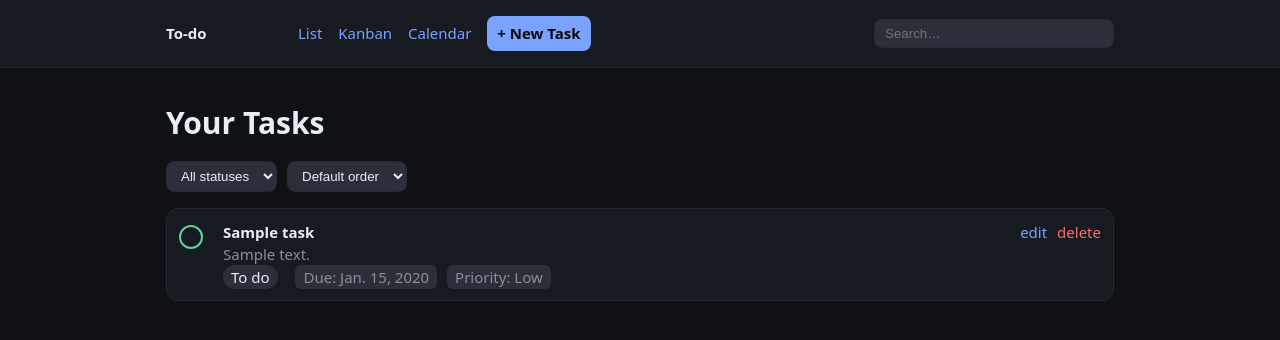
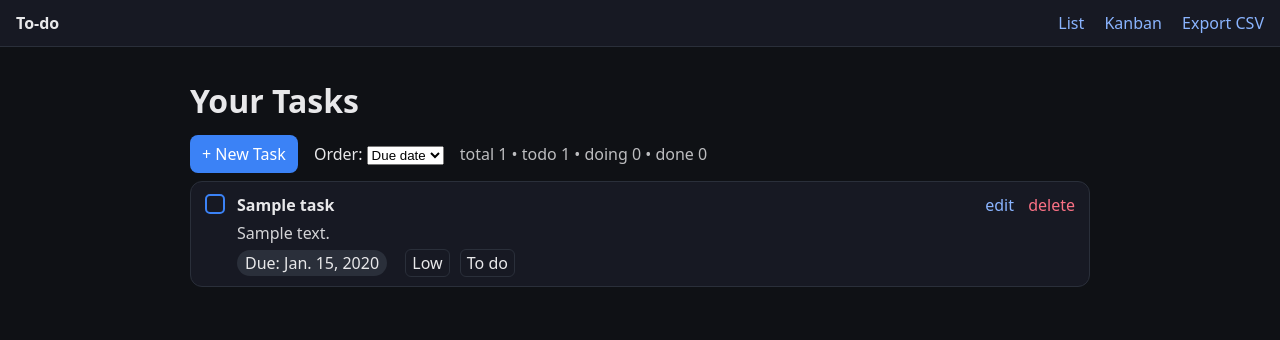
Before and after one commit to mjcolmenarez/todo2, a Django app: page / in a window 1280 px wide. Shown: the top 340 px of the page. Run offline with Django 5.2, Linux system fonts and the light colour scheme; tables that the repository leaves empty hold one stand-in row (values such as "Sample post").

Commit message:
organized the layout

```diff
--- a/static/css/styles.css
+++ b/static/css/styles.css
@@ -1,85 +1,27 @@
-:root {
-    --bg: #0f1115;
-    --panel: #171a21;
-    --muted: #8a8f98;
-    --fg: #e8eef8;
-    --brand: #7aa2ff;
-    --accent: #61d095;
-    --danger: #ff6b6b;
-    --pill: #2a2f3a;
-    --card: #161a21;
-    --border: #242936;
-  }
-
-  * { box-sizing: border-box; }
-  body {
-    margin: 0; background: var(--bg); color: var(--fg);
-    font: 15px/1.5 system-ui, -apple-system, Segoe UI, Roboto, Arial, sans-serif;
-  }
-  a { color: var(--brand); text-decoration: none; }
-  a.danger { color: var(--danger); }
-  .container { max-width: 980px; margin: 0 auto; padding: 16px; }
-
-  .topbar {
-    background: var(--panel); border-bottom: 1px solid var(--border);
-  }
-  .nav { display: grid; grid-template-columns: 120px 1fr 240px; gap: 12px; align-items: center; }
-  .brand { font-weight: 700; color: var(--fg); }
-  .links a { margin-right: 12px; }
-  .btn, .linkbtn {
-    display: inline-block; padding: 6px 10px; border-radius: 8px;
-    background: var(--brand); color: #0a0a0a; font-weight: 600;
-  }
-  .linkbtn { background: var(--pill); color: var(--fg); }
-  .search { text-align: right; }
-  .search input {
-    width: 100%; padding: 6px 10px; background: var(--pill);
-    color: var(--fg); border: 1px solid var(--border); border-radius: 8px;
-  }
-
-  h1 { margin: 16px 0; }
-  .card { background: var(--card); border: 1px solid var(--border); border-radius: 12px; padding: 16px; }
-  .form-grid p { margin: 0 0 12px; }
-  .form-grid input[type="text"], .form-grid textarea, .form-grid select, .form-grid input[type="date"] {
-    width: 100%; padding: 8px 10px; border-radius: 8px; border: 1px solid var(--border);
-    background: var(--pill); color: var(--fg);
-  }
-  .actions { display: flex; gap: 10px; }
-
-  .filters { display: flex; gap: 10px; margin: 10px 0 16px; }
-  .filters select {
-    background: var(--pill); color: var(--fg); border: 1px solid var(--border);
-    padding: 6px 10px; border-radius: 8px;
-  }
-
-  .task-list { list-style: none; padding: 0; margin: 0; display: grid; gap: 10px; }
-  .task-card {
-    display: grid; grid-template-columns: 32px 1fr auto; gap: 12px;
-    padding: 12px; border-radius: 12px; background: var(--card); border: 1px solid var(--border);
-  }
-  .task-card .check {
-    width: 24px; height: 24px; border-radius: 50%; border: 2px solid var(--accent);
-    background: transparent; cursor: pointer; margin-top: 4px;
-  }
-  .task-card.is-done .title { text-decoration: line-through; color: var(--muted); }
-  .task-main .title { font-weight: 700; }
-  .task-main .desc { color: var(--muted); }
-  .badge { background: var(--pill); padding: 2px 8px; border-radius: 999px; margin-right: 8px; }
-  .pill { background: var(--pill); padding: 2px 8px; border-radius: 6px; margin-left: 6px; color: var(--muted); }
-
-  .kanban {
-    display: grid; grid-template-columns: repeat(3, 1fr); gap: 12px;
-  }
-  .kanban section { background: var(--panel); border: 1px solid var(--border); border-radius: 12px; padding: 12px; }
-  .kanban h2 { margin: 4px 0 12px; }
-  .k-actions { display: flex; gap: 8px; flex-wrap: wrap; margin-top: 8px; }
-  .k-actions button { background: var(--pill); color: var(--fg); border: 1px solid var(--border); border-radius: 6px; padding: 4px 8px; cursor: pointer; }
-
-  .cal-nav { display: flex; gap: 8px; margin-bottom: 10px; }
-  .calendar { width: 100%; border-collapse: collapse; background: var(--panel); border: 1px solid var(--border); }
-  .calendar th, .calendar td { border: 1px solid var(--border); padding: 8px; vertical-align: top; }
-  .calendar .empty { background: #0b0d12; }
-  .calendar .day { font-weight: 700; margin-bottom: 6px; color: var(--muted); }
-  .calendar .mini { list-style: none; margin: 0; padding: 0; }
-  .muted { color: var(--muted); }
-  .btn.danger { background: var(--danger); color: #0a0a0a; }
+body{font-family:system-ui,Segoe UI,Roboto,Helvetica,Arial,sans-serif;background:#0f1115;color:#e8e8ea;margin:0}
+a{color:#8ab4ff;text-decoration:none}
+.container{max-width:900px;margin:32px auto;padding:0 16px}
+.topbar{display:flex;justify-content:space-between;align-items:center;padding:12px 16px;background:#171923;border-bottom:1px solid #2a2f3a}
+.brand{font-weight:700;color:#e8e8ea}
+.topbar nav a{margin-left:16px}
+.btn,.linkbtn{background:#3b82f6;color:#fff;border:0;border-radius:8px;padding:8px 12px}
+.btn.danger{background:#ef4444}
+.inline{display:inline-block;margin-left:12px}
+.stats{margin-left:12px;opacity:.8}
+.task-list{list-style:none;margin:16px 0;padding:0}
+.task-card{display:grid;grid-template-columns:auto 1fr auto;gap:12px;align-items:start;background:#171923;border:1px solid #2a2f3a;border-radius:12px;padding:12px 14px;margin-bottom:10px}
+.task-card.is-done .title{text-decoration:line-through;opacity:.6}
+.check{width:20px;height:20px;border-radius:5px;border:2px solid #3b82f6;background:transparent;cursor:pointer}
+.task-card.is-done .check{background:#3b82f6}
+.title{font-weight:600}
+.desc{opacity:.9;margin-top:6px}
+.meta{margin-top:8px}
+.pill{background:#2a2f3a;border-radius:999px;padding:2px 8px;margin-right:8px}
+.badge{border:1px solid #2a2f3a;border-radius:6px;padding:2px 6px;margin-left:6px}
+.actions .link{margin-left:10px}
+.actions .danger{color:#fb7185}
+.card{background:#171923;border:1px solid #2a2f3a;border-radius:10px;padding:10px;margin-bottom:8px}
+.form-grid p{display:flex;flex-direction:column}
+.kanban{display:grid;grid-template-columns:1fr 1fr 1fr;gap:16px}
+.kanban h3{margin-top:0}
+.muted{opacity:.6}
--- a/templates/base.html
+++ /dev/null
@@ -1,29 +0,0 @@
-<!doctype html>
-<html lang="en">
-<head>
-  <meta charset="utf-8">
-  <title>To-Do</title>
-  <meta name="viewport" content="width=device-width, initial-scale=1">
-  <link href="/static/css/styles.css" rel="stylesheet">
-</head>
-<body>
-<header class="topbar">
-  <nav class="container nav">
-    <a class="brand" href="{% url 'tasks:list' %}">To-do</a>
-    <div class="links">
-      <a href="{% url 'tasks:list' %}">List</a>
-      <a href="{% url 'tasks:kanban' %}">Kanban</a>
-      <a href="{% url 'tasks:calendar' %}">Calendar</a>
-      <a class="btn" href="{% url 'tasks:create' %}">+ New Task</a>
-    </div>
-    <form class="search" method="get" action="{% url 'tasks:list' %}">
-      <input name="q" placeholder="Search…" value="{{ request.GET.q }}">
-    </form>
-  </nav>
-</header>
-
-<main class="container">
-  {% block content %}{% endblock %}
-</main>
-</body>
-</html>
--- /dev/null
+++ b/templates/tasks/base.html
@@ -0,0 +1,21 @@
+<!doctype html>
+<html>
+<head>
+  <meta charset="utf-8">
+  <title>To-do</title>
+  <link rel="stylesheet" href="/static/css/styles.css">
+</head>
+<body>
+  <header class="topbar">
+    <a class="brand" href="{% url 'tasks:list' %}">To-do</a>
+    <nav>
+      <a href="{% url 'tasks:list' %}">List</a>
+      <a href="{% url 'tasks:kanban' %}">Kanban</a>
+      <a href="{% url 'tasks:export' %}">Export CSV</a>
+    </nav>
+  </header>
+  <main class="container">
+    {% block content %}{% endblock %}
+  </main>
+</body>
+</html>
--- a/templates/tasks/confirm_delete.html
+++ b/templates/tasks/confirm_delete.html
@@ -1,7 +1,6 @@
-{% extends "base.html" %}
+{% extends "tasks/base.html" %}
 {% block content %}
-<h1>Delete task</h1>
-<p>Are you sure you want to delete <strong>{{ object.title }}</strong>?</p>
+<h1>Delete “{{ task.title }}”?</h1>
 <form method="post">
   {% csrf_token %}
   <button class="btn danger" type="submit">Yes, delete</button>
--- a/templates/tasks/list.html
+++ b/templates/tasks/list.html
@@ -1,23 +1,23 @@
-{% extends "base.html" %}
+{% extends "tasks/base.html" %}
 {% block content %}
 <h1>Your Tasks</h1>
 
-<form class="filters" method="get">
-  <select name="status" onchange="this.form.submit()">
-    <option value="">All statuses</option>
-    <option value="todo"  {% if request.GET.status == 'todo' %}selected{% endif %}>To do</option>
-    <option value="doing" {% if request.GET.status == 'doing' %}selected{% endif %}>In progress</option>
-    <option value="done"  {% if request.GET.status == 'done' %}selected{% endif %}>Done</option>
+<div class="bar">
+  <a class="btn" href="{% url 'tasks:create' %}">+ New Task</a>
+
+  <form method="get" class="inline">
+    <label>Order:</label>
+    <select name="order" onchange="this.form.submit()">
+      <option value="due" {% if order == 'due' %}selected{% endif %}>Due date</option>
+      <option value="priority" {% if order == 'priority' %}selected{% endif %}>Priority</option>
+      <option value="created" {% if order == 'created' %}selected{% endif %}>Newest</option>
     </select>
+  </form>
 
-  <select name="order" onchange="this.form.submit()">
-    <option value="">Default order</option>
-    <option value="due"      {% if request.GET.order == 'due' %}selected{% endif %}>Due date</option>
-    <option value="priority" {% if request.GET.order == 'priority' %}selected{% endif %}>Priority</option>
-    <option value="created"  {% if request.GET.order == 'created' %}selected{% endif %}>Newest</option>
-  </select>
-  <noscript><button>Apply</button></noscript>
-</form>
+  <span class="stats">
+    total {{ stats.total }} • todo {{ stats.todo }} • doing {{ stats.doing }} • done {{ stats.done }}
+  </span>
+</div>
 
 <ul class="task-list">
   {% for t in tasks %}
@@ -31,19 +31,19 @@
       <div class="title">{{ t.title }}</div>
       {% if t.description %}<div class="desc">{{ t.description }}</div>{% endif %}
       <div class="meta">
+        {% if t.due_date %}<span class="pill">Due: {{ t.due_date }}</span>{% endif %}
+        <span class="badge">{{ t.get_priority_display }}</span>
         <span class="badge">{{ t.get_status_display }}</span>
-          {% if t.due_date %}<span class="pill">Due: {{ t.due_date }}</span>{% endif %}
-          <span class="pill">Priority: {{ t.get_priority_display }}</span>
       </div>
     </div>
 
     <div class="actions">
-        <a href="{% url 'tasks:edit' t.pk %}">edit</a>
-        <a class="danger" href="{% url 'tasks:delete' t.pk %}">delete</a>
+      <a class="link" href="{% url 'tasks:edit' t.pk %}">edit</a>
+      <a class="link danger" href="{% url 'tasks:delete' t.pk %}">delete</a>
     </div>
   </li>
   {% empty %}
-    <p>No tasks yet. Click “+ New Task”.</p>
+    <p>No tasks yet.</p>
   {% endfor %}
 </ul>
 {% endblock %}
```
Also changed, not shown: templates/tasks/calendar.html (deleted, +0 -43 lines), templates/tasks/form.html (+3 -5 lines), templates/tasks/kanban.html (+10 -35 lines). Lines whose indentation alone changed are shown as unchanged.
